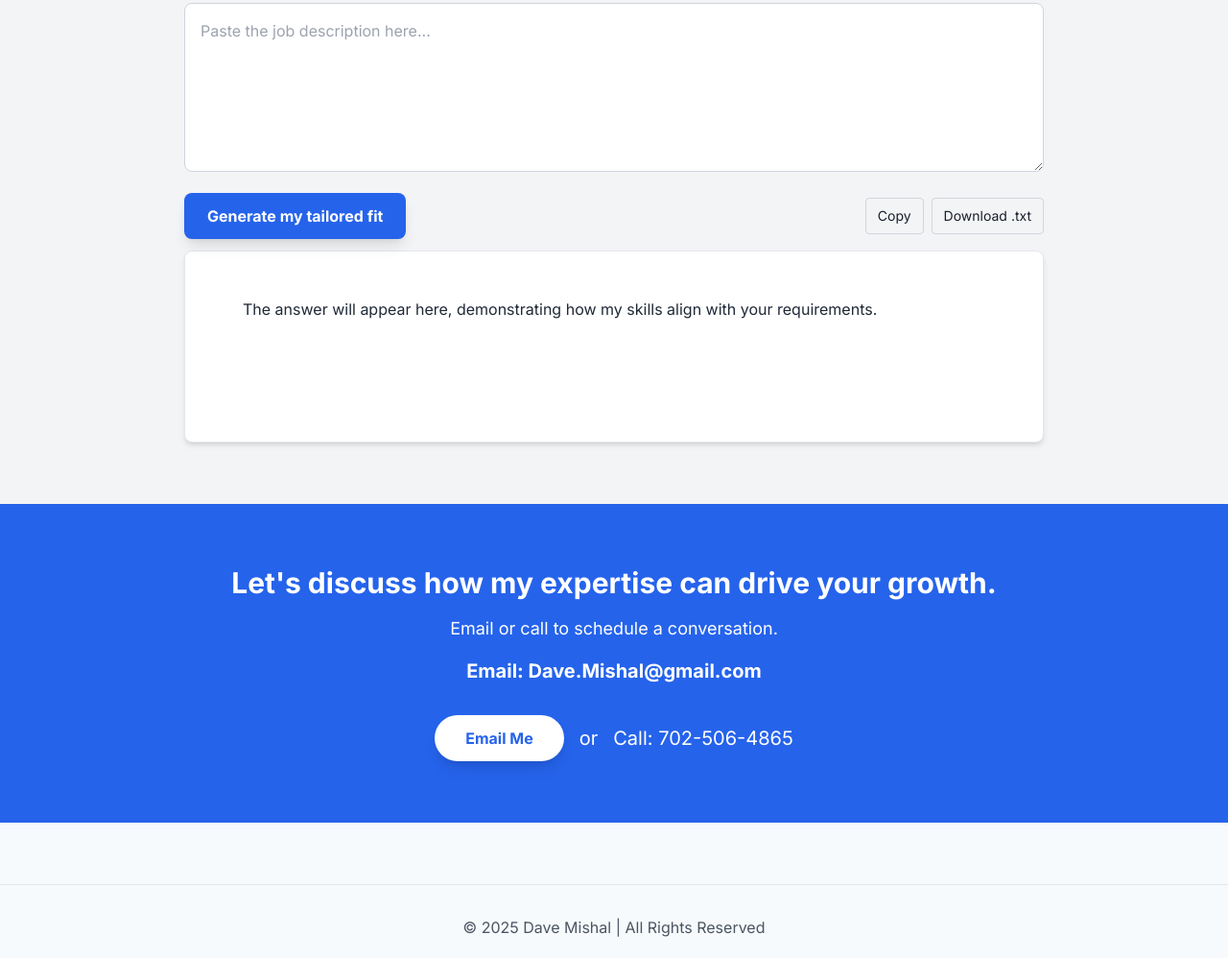
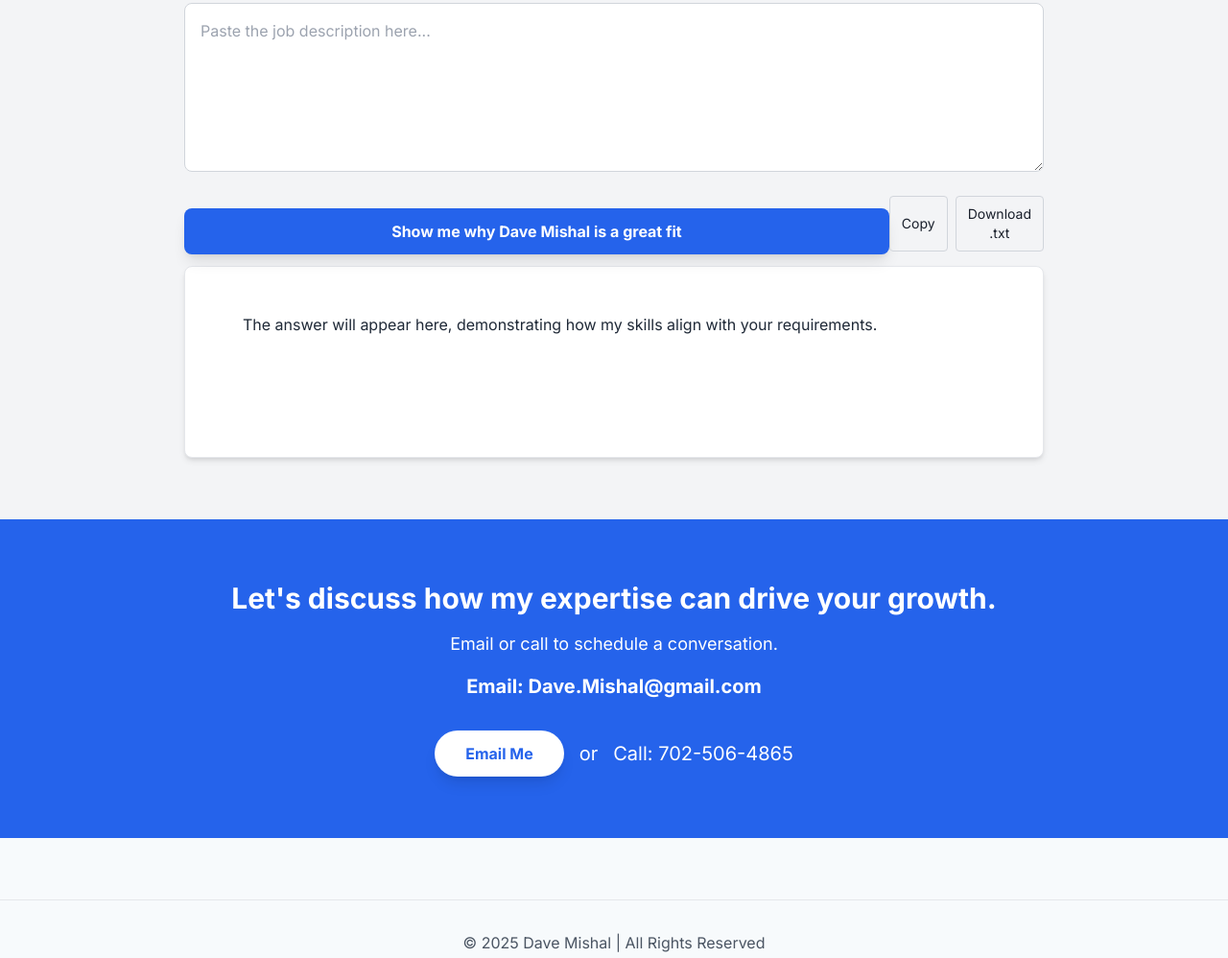
Before and after one commit to DaveM0303/Dave-Mishal-Portfolio, a plain HTML site: page index.html in a window 1280 px wide. Shown: the part 4587-5585 px from the top of the page at 96% size. Drawn offline with nearby package versions, Linux system fonts and the light colour scheme.

Commit message:
Update index.html

```diff
--- a/index.html
+++ b/index.html
@@ -148,11 +148,9 @@
         placeholder="Paste the job description here..."></textarea>
 
       <div class="mt-4 flex items-center justify-between">
-        <button id="generate-cover-letter-btn"
-          class="bg-blue-600 text-white font-bold py-3 px-6 rounded-lg shadow-lg hover:bg-blue-700 focus:outline-none focus:ring-4 focus:ring-blue-300 transition flex items-center justify-center gap-2">
-          <span id="button-text">Generate my tailored fit</span>
-          <span id="loading-spinner" class="spinner hidden"></span>
-        </button>
+       <button id="generate-cover-letter-btn" class="mt-4 w-full bg-blue-600 text-white font-bold py-3 px-6 rounded-lg shadow-lg hover:bg-blue-700 focus:outline-none focus:ring-4 focus:ring-blue-300 transition-all duration-200 flex items-center justify-center space-x-2">
+  <span id="button-text">Show me why Dave Mishal is a great fit</span>
+</button>
         <div class="flex gap-2">
           <button id="copy-output" class="text-sm px-3 py-2 rounded border border-gray-300 hover:bg-gray-50">Copy</button>
           <button id="download-output" class="text-sm px-3 py-2 rounded border border-gray-300 hover:bg-gray-50">Download .txt</button>
```
